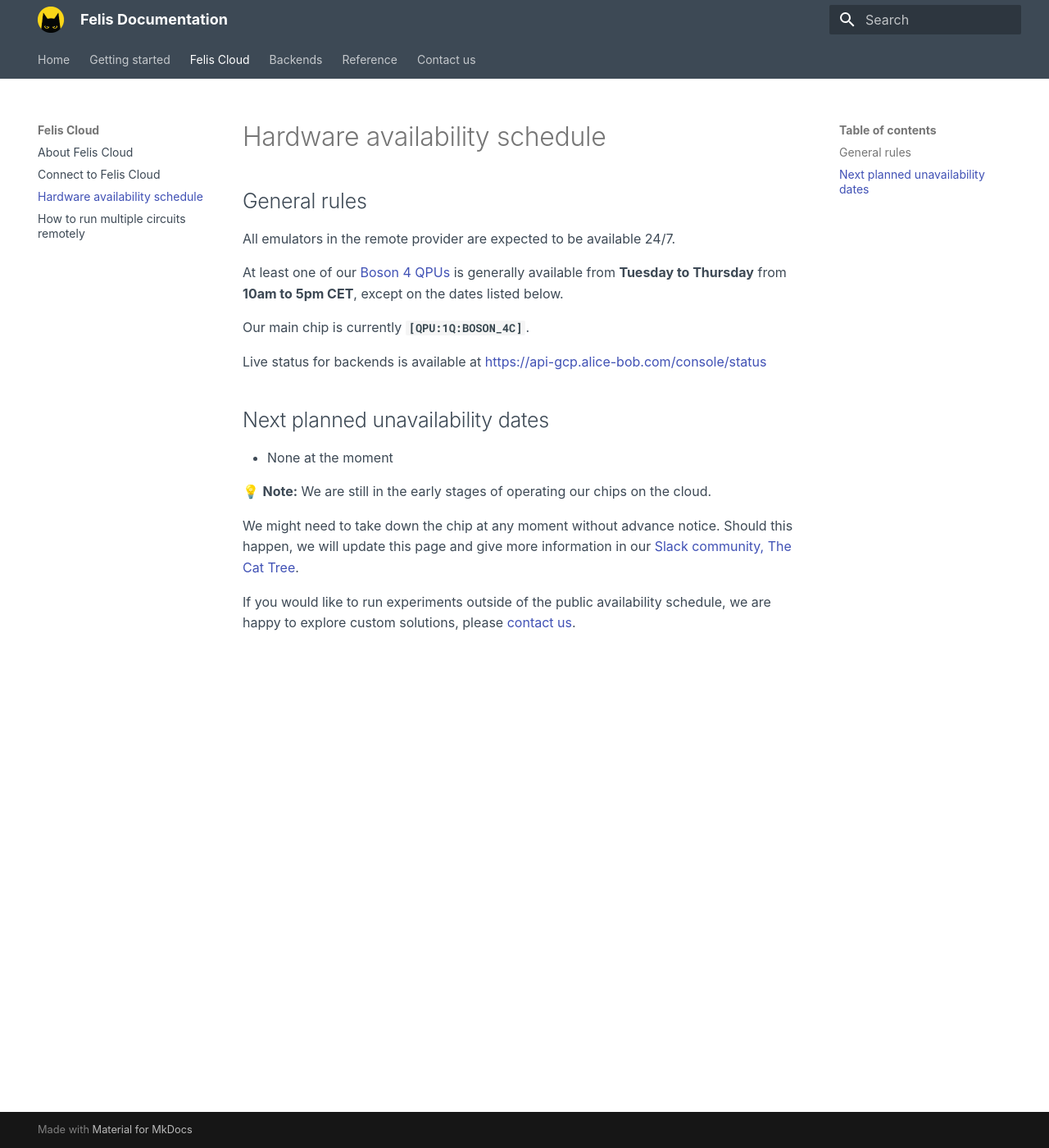
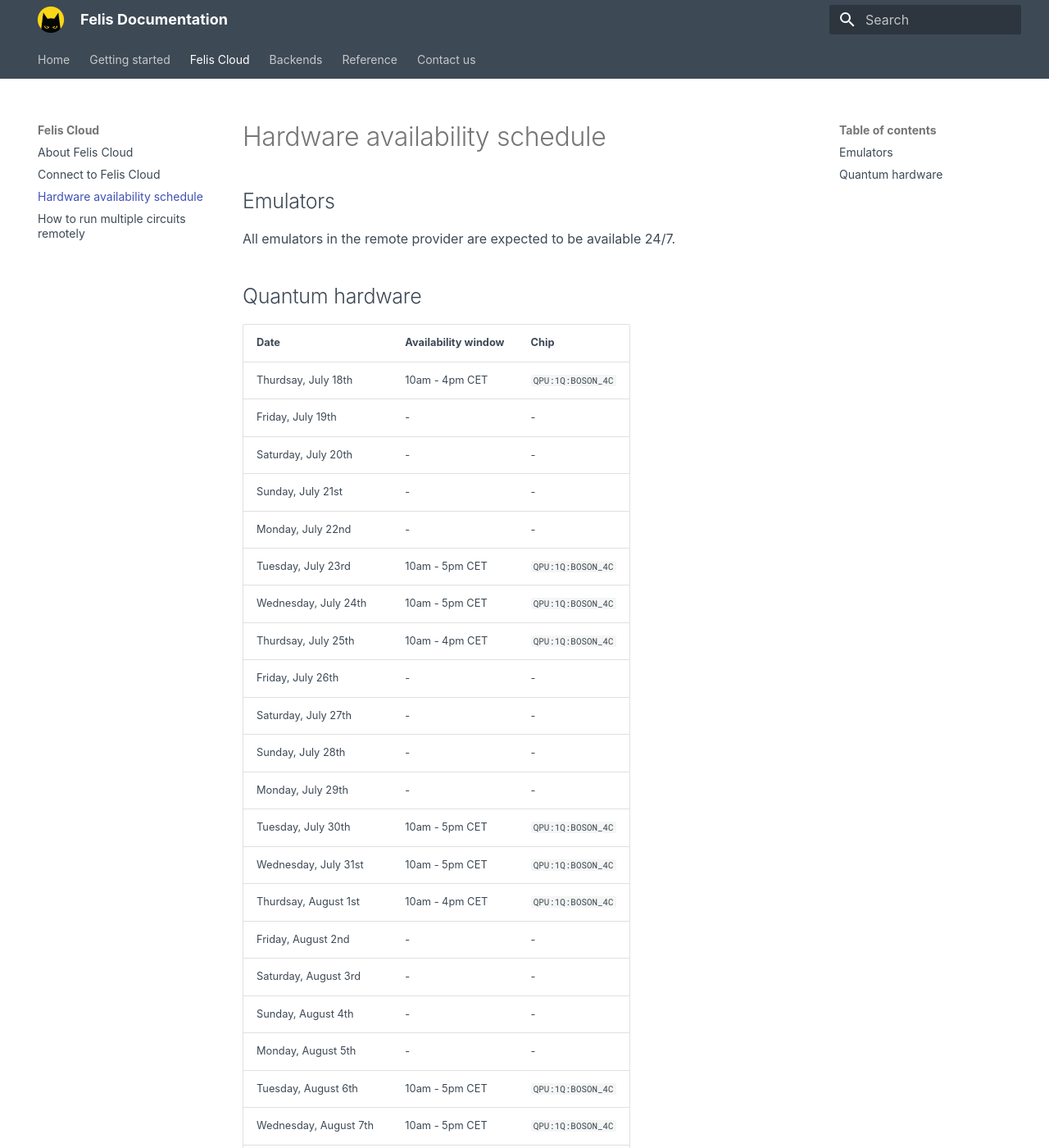
Before and after one commit to Alice-Bob-SW/felis, an MkDocs documentation site: the page built from docs/felis_cloud/hardware_availability_schedule.md, in a window 1280 px wide and 1400 px high. Shown: the whole window at 82% size. Built offline with MkDocs 1.6.1 and Material for MkDocs 9.7.7, drawn with Linux system fonts in a browser that asks for light colours; some of the changed text lies outside the part shown.

Commit message:
Improve hardware availability schedule

```diff
--- a/docs/felis_cloud/hardware_availability_schedule.md
+++ b/docs/felis_cloud/hardware_availability_schedule.md
@@ -1,18 +1,45 @@
 # Hardware availability schedule
 
-## General rules
+## Emulators
 
 All emulators in the remote provider are expected to be available 24/7.
 
-At least one of our [Boson 4 QPUs](../backends/backends_list/boson_4.md) is generally available from **Tuesday to Thursday** from **10am to 5pm CET**, except on the dates listed below.
+## Quantum hardware
 
-Our main chip is currently **`[QPU:1Q:BOSON_4C]`**.
+| Date | Availability window | Chip |
+| --- | --- | --- |
+| Thurdsay, July 18th | 10am - 4pm CET | `QPU:1Q:BOSON_4C` |
+| Friday, July 19th | - | - |
+| Saturday, July 20th  | - | - |
+| Sunday, July 21st | - | - |
+| Monday, July 22nd | - | - |
+| Tuesday, July 23rd | 10am - 5pm CET | `QPU:1Q:BOSON_4C` |
+| Wednesday, July 24th | 10am - 5pm CET | `QPU:1Q:BOSON_4C` |
+| Thurdsay, July 25th | 10am - 4pm CET | `QPU:1Q:BOSON_4C` |
+| Friday, July 26th | - | - |
+| Saturday, July 27th  | - | - |
+| Sunday, July 28th | - | - |
+| Monday, July 29th | - | - |
+| Tuesday, July 30th | 10am - 5pm CET | `QPU:1Q:BOSON_4C` |
+| Wednesday, July 31st | 10am - 5pm CET | `QPU:1Q:BOSON_4C` |
+| Thurdsay, August 1st | 10am - 4pm CET | `QPU:1Q:BOSON_4C` |
+| Friday, August 2nd | - | - |
+| Saturday, August 3rd | - | - |
+| Sunday, August 4th | - | - |
+| Monday, August 5th | - | - |
+| Tuesday, August 6th | 10am - 5pm CET | `QPU:1Q:BOSON_4C` |
+| Wednesday, August 7th | 10am - 5pm CET | `QPU:1Q:BOSON_4C` |
+| Thurdsay, August 8th | 10am - 4pm CET | `QPU:1Q:BOSON_4C` |
+| Friday, August 9th | - | - |
+| Saturday, August 10th | - | - |
+| Sunday, August 11th | - | - |
+| Monday, August 12th | - | - |
+| Tuesday, August 13th | 10am - 5pm CET | `QPU:1Q:BOSON_4B` |
+| Wednesday, August 14th | 10am - 5pm CET | `QPU:1Q:BOSON_4B` |
+| Thurdsay, August 15th | 10am - 5pm CET | `QPU:1Q:BOSON_4B` |
+| Friday, August 16th | 10am - 5pm CET | `QPU:1Q:BOSON_4B` |
 
 Live status for backends is available at [https://api-gcp.alice-bob.com/console/status](https://api-gcp.alice-bob.com/console/status)
-
-## Next planned unavailability dates
-
-- None at the moment
 
 💡 **Note:** We are still in the early stages of operating our chips on the cloud.
 
```
